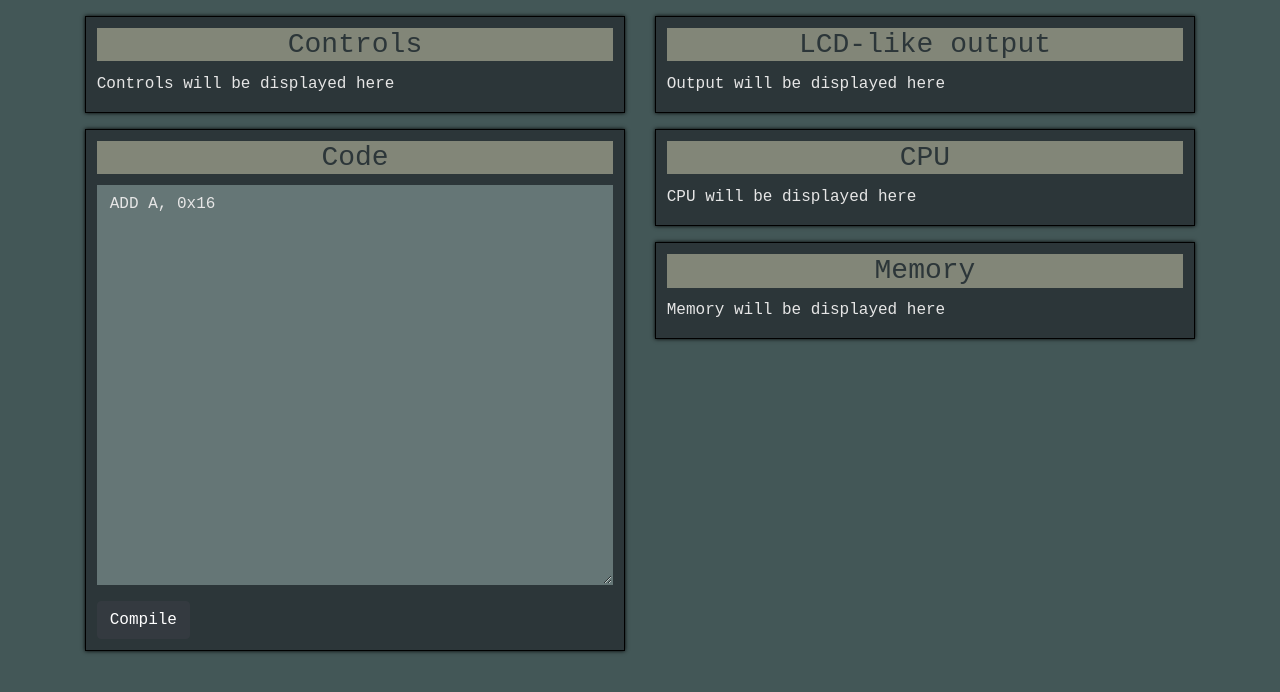
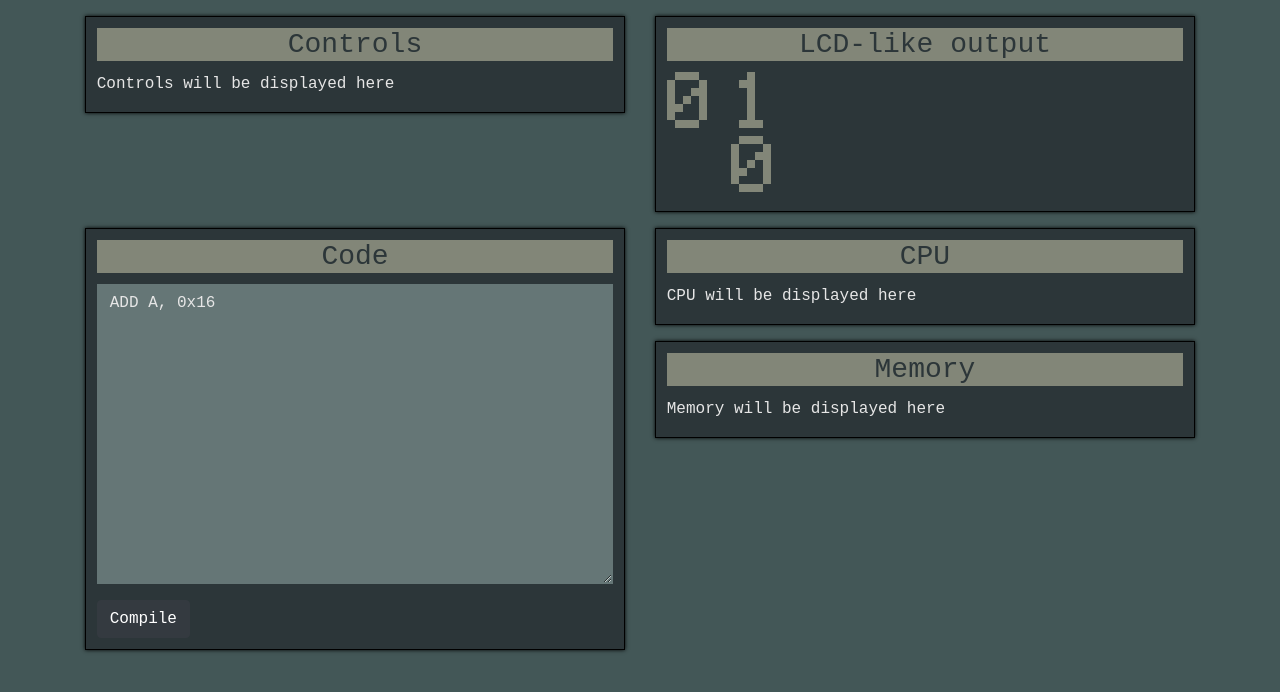
Before and after one commit to gabrielleme00/asm-sim, a plain HTML site: page index.html in a window 1280 px wide. Drawn offline with nearby package versions, Linux system fonts and the light colour scheme.

Commit message:
Add LCD-like screen

```diff
--- /dev/null
+++ b/charmap.js
@@ -0,0 +1,26 @@
+/**
+ * An Ascii-to-bitmap map
+ */
+
+"use strict";
+
+export const Charmap = {
+    48: [
+        [0, 1, 1, 1, 0],
+        [1, 0, 0, 0, 1],
+        [1, 0, 0, 1, 1],
+        [1, 0, 1, 0, 1],
+        [1, 1, 0, 0, 1],
+        [1, 0, 0, 0, 1],
+        [0, 1, 1, 1, 0],
+    ],
+    49: [
+        [0, 0, 1, 0, 0],
+        [0, 1, 1, 0, 0],
+        [0, 0, 1, 0, 0],
+        [0, 0, 1, 0, 0],
+        [0, 0, 1, 0, 0],
+        [0, 0, 1, 0, 0],
+        [0, 1, 1, 1, 0],
+    ]
+}
--- a/index.html
+++ b/index.html
@@ -9,8 +9,6 @@
     <link rel="stylesheet" href="https://stackpath.bootstrapcdn.com/bootstrap/4.4.1/css/bootstrap.min.css" integrity="sha384-Vkoo8x4CGsO3+Hhxv8T/Q5PaXtkKtu6ug5TOeNV6gBiFeWPGFN9MuhOf23Q9Ifjh" crossorigin="anonymous">
     <!-- Custom CSS -->
     <link rel="stylesheet" href="style.css">
-    <!-- Main script -->
-    <script src="src/main.js" type="module"></script>
 </head>
 <body>
     <div class="container">
@@ -27,7 +25,7 @@
                 <div class="window">
                     <h3 class="window-title">LCD-like output</h3>
                     <div class="window-content">
-                        <p>Output will be displayed here</p>
+                        <canvas id="lcd" width="488" height="120"></canvas>
                     </div>
                 </div>
             </div>
@@ -59,8 +57,11 @@
         </div>
     </div>
 
+    <!-- Bootstrap scripts -->
     <script src="https://code.jquery.com/jquery-3.4.1.slim.min.js" integrity="sha384-J6qa4849blE2+poT4WnyKhv5vZF5SrPo0iEjwBvKU7imGFAV0wwj1yYfoRSJoZ+n" crossorigin="anonymous"></script>
     <script src="https://cdn.jsdelivr.net/npm/popper.js@1.16.0/dist/umd/popper.min.js" integrity="sha384-Q6E9RHvbIyZFJoft+2mJbHaEWldlvI9IOYy5n3zV9zzTtmI3UksdQRVvoxMfooAo" crossorigin="anonymous"></script>
     <script src="https://stackpath.bootstrapcdn.com/bootstrap/4.4.1/js/bootstrap.min.js" integrity="sha384-wfSDF2E50Y2D1uUdj0O3uMBJnjuUD4Ih7YwaYd1iqfktj0Uod8GCExl3Og8ifwB6" crossorigin="anonymous"></script>
+    <!-- Main script -->
+    <script src="src/main.js" type="module"></script>
 </body>
 </html>
--- a/src/compiler.js
+++ b/src/compiler.js
@@ -1,3 +1,7 @@
+/**
+ * A *VERY* basic ASM compiler
+ */
+
 import * as utils from './utils.js';
 import { Opcodes } from './opcodes.js';
 
--- a/src/main.js
+++ b/src/main.js
@@ -6,6 +6,7 @@
 
 import { Computer } from './computer.js';
 import { Compiler } from './compiler.js';
+import { Screen } from './screen.js';
 
 const computer = new Computer();
 const compiler = new Compiler();
@@ -30,3 +31,10 @@ function compile(code) {
         alert(error);
     }
 }
+
+// SCREEN TESTS
+const canvas = document.getElementById("lcd");
+const screen = new Screen(canvas, 8, "#828678");
+screen.drawChar(48, 0, 0);
+screen.drawChar(49, 1, 0);
+screen.drawChar(48, 1, 1);
--- /dev/null
+++ b/src/screen.js
@@ -0,0 +1,60 @@
+/**
+ * An LCD-like screen module
+ */
+
+"use strict";
+
+import { Charmap } from '/charmap.js';
+
+export class Screen {
+    constructor(canvas, pixelSize, pixelColor) {
+        this.canvas = canvas;
+        this.ctx = canvas.getContext("2d");
+        this.pixelSize = pixelSize;
+        this.pixelColor = pixelColor;
+    }
+
+    drawPixel(x, y) {
+        this.ctx.beginPath();
+        this.ctx.fillStyle = this.pixelColor;
+        this.ctx.fillRect(
+            x * this.pixelSize,
+            y * this.pixelSize,
+            this.pixelSize,
+            this.pixelSize
+        );
+    }
+
+    drawChar(ascii, column, line) {
+        const bitmap = this.decodeChar(ascii);
+        const rows = bitmap.length;
+        const cols = bitmap[0].length;
+
+        for (let y = 0; y < rows; y++) {
+            for (let x = 0; x < cols; x++) {
+                if (bitmap[y][x]) {
+                    this.drawPixel(
+                        x + (column * this.pixelSize),
+                        y + (line * this.pixelSize)
+                    );
+                }
+            }
+        }
+    }
+
+    /**
+     * Returns a bitmap from an ASCII value.
+     * @param {Number} value ASCII char value
+     */
+    decodeChar(value) {
+        if (typeof(value) == "number") {
+            return Charmap[value];
+        }
+
+        if (typeof(value) == "string") {
+            return Charmap[value.charCodeAt(0)];
+        }
+
+        throw "Unknown ASCII value type: " + value;
+    }
+}
--- a/style.css
+++ b/style.css
@@ -44,5 +44,5 @@ body {
     border-color: #657676;
     border-radius: 0;
     color: #e6e6e6;
-    min-height: 400px;
+    min-height: 300px;
 }
```
